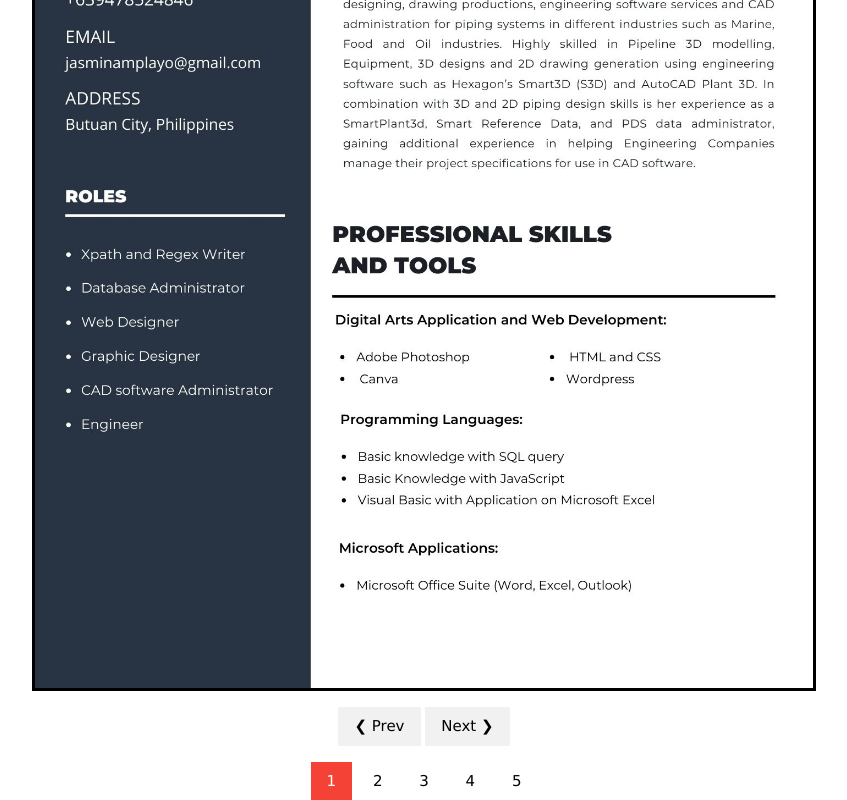
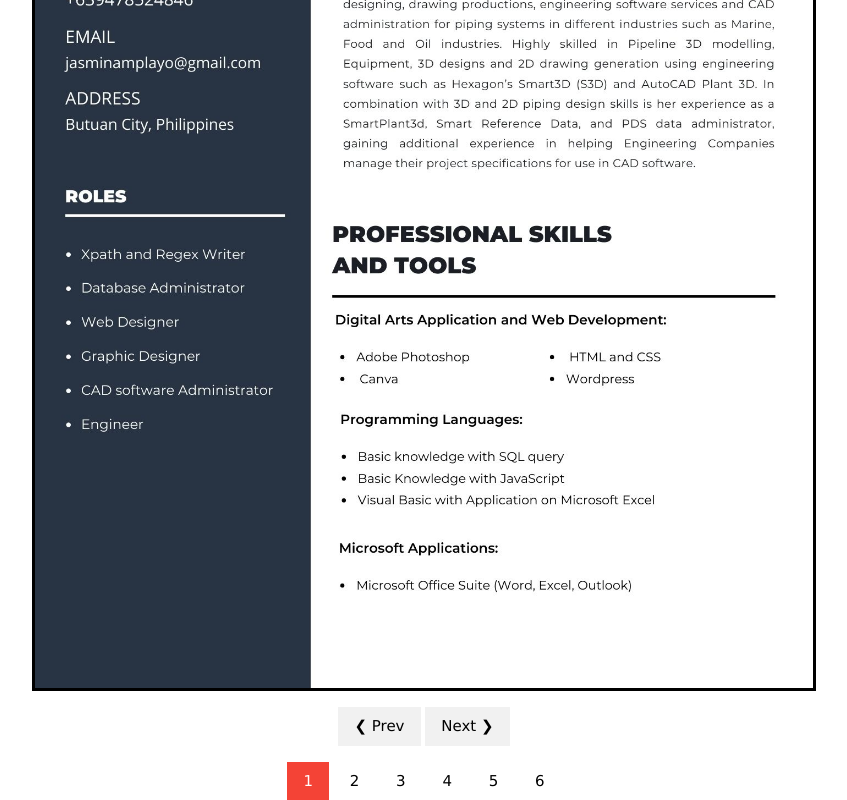
Before and after one commit to Jasplay02/OnlineCV, a plain HTML site: page index.html in a window 1280 px wide. Shown: the part 415-1215 px from the top of the page, without its empty margins (216-1063 px from the left). Drawn offline with nearby package versions, Linux system fonts and the light colour scheme.

Commit message:
Update index.html

```diff
--- a/index.html
+++ b/index.html
@@ -33,6 +33,7 @@
   <button class="w3-button demo" onclick="currentDiv(3)">3</button>
   <button class="w3-button demo" onclick="currentDiv(3)">4</button>
   <button class="w3-button demo" onclick="currentDiv(3)">5</button>
+  <button class="w3-button demo" onclick="currentDiv(3)">6</button>
 </div>
 
 <script>
```
